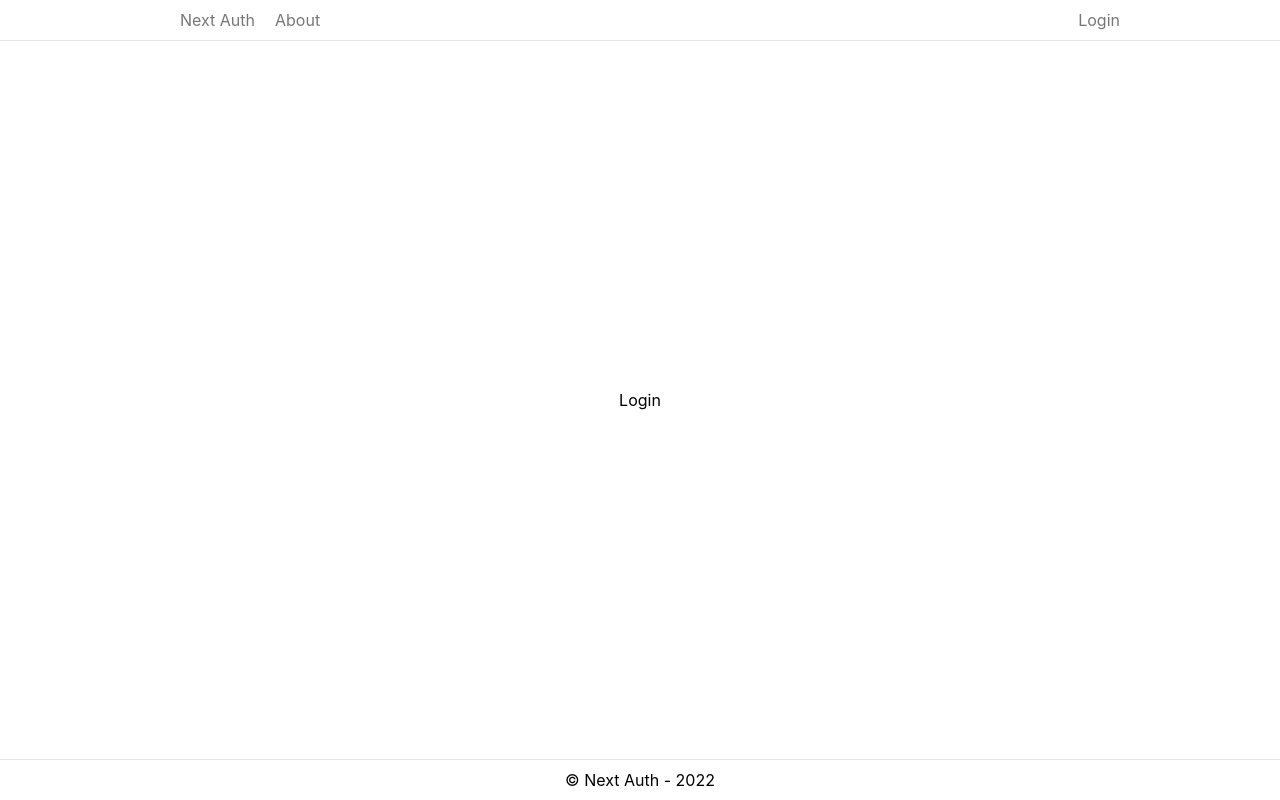
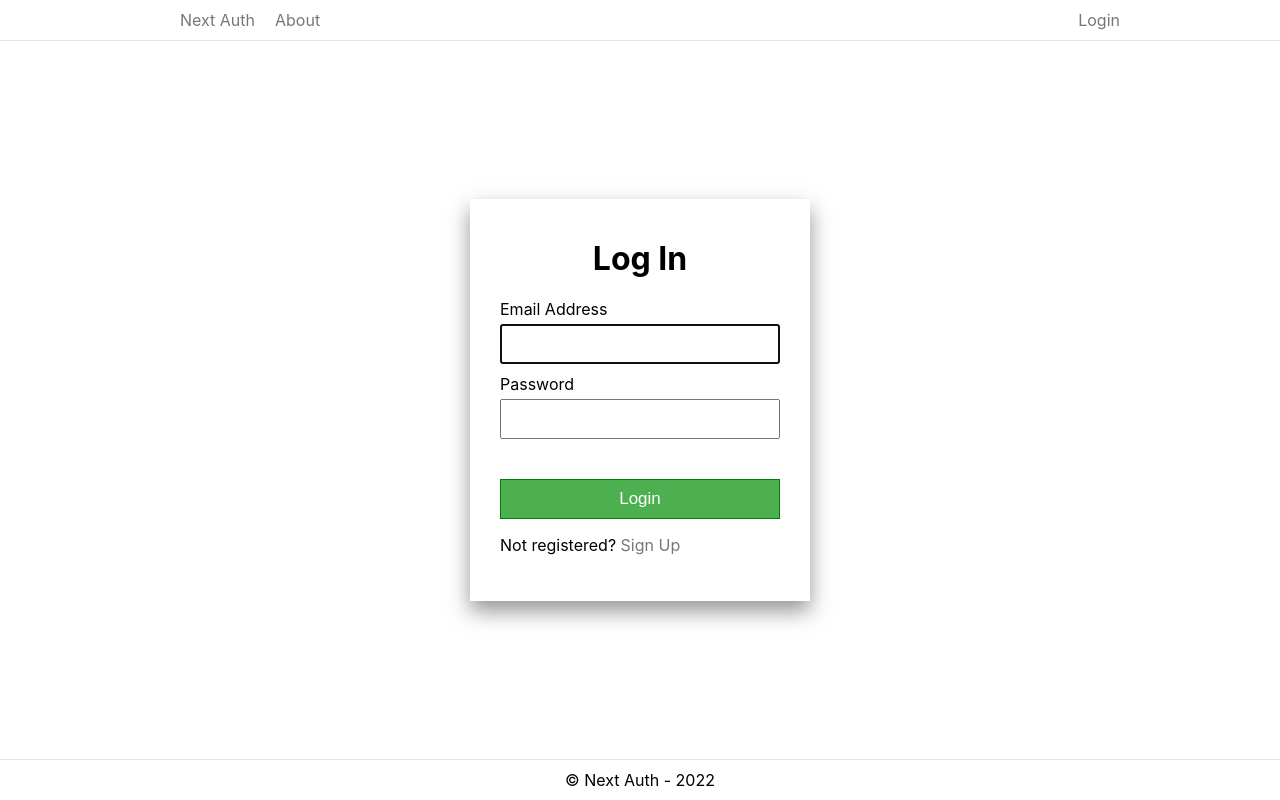
Before and after one commit to stefaleon/Next-Auth-with-Express-backend, a Next.js app: page /auth/login in a window 1280 px wide. Built offline with nearby package versions, Linux system fonts and the light colour scheme; no server answers.

Commit message:
Create the register and login pages

```diff
--- a/pages/auth/login.js
+++ b/pages/auth/login.js
@@ -1,5 +1,53 @@
+import { useState, useContext } from 'react';
+import Link from 'next/link';
 import Layout from 'components/Layout';
+import AuthContext from 'context/AuthContext';
 
-export default function login() {
-  return <Layout title='Login'>Login</Layout>;
+export default function Login() {
+  const [email, setEmail] = useState('');
+  const [password, setPassword] = useState('');
+
+  const { login, error } = useContext(AuthContext);
+
+  const handleSubmit = (e) => {
+    e.preventDefault();
+    login({ email, password });
+  };
+
+  return (
+    <Layout title='User Login'>
+      <div className='auth'>
+        <div className='error'>{error}</div>
+        <h1> Log In </h1>
+
+        <form onSubmit={handleSubmit}>
+          <div>
+            <label htmlFor='email'>Email Address</label>
+            <input
+              autoFocus
+              type='email'
+              id='email'
+              value={email}
+              onChange={(e) => setEmail(e.target.value)}
+            />
+          </div>
+          <div>
+            <label htmlFor='password'>Password</label>
+            <input
+              type='password'
+              id='password'
+              value={password}
+              onChange={(e) => setPassword(e.target.value)}
+            />
+          </div>
+
+          <input type='submit' value='Login' className='btn' />
+        </form>
+
+        <p>
+          Not registered? <Link href='/auth/register'>Sign Up</Link>
+        </p>
+      </div>
+    </Layout>
+  );
 }
--- a/styles/globals.css
+++ b/styles/globals.css
@@ -38,12 +38,14 @@ header nav {
   max-width: 1000px;
 }
 
+.auth a,
 header a {
   text-decoration: none;
   color: #777;
   margin-right: 20px;
 }
 
+.auth a:hover,
 header a:hover {
   opacity: 0.5;
 }
@@ -55,3 +57,50 @@ footer {
   height: 40px;
   box-shadow: 0 -1px 0 rgba(0, 0, 0, 0.1);
 }
+
+.auth {
+  width: 340px;
+  padding: 30px;
+  box-shadow: 0px 10px 20px 0px rgba(50, 50, 50, 0.52);
+}
+
+.auth label {
+  display: block;
+  margin-bottom: 5px;
+}
+
+.auth input {
+  display: block;
+  width: 100%;
+  height: 40px;
+  padding: 5px;
+  font-size: 16px;
+}
+
+.auth input[type='submit'] {
+  margin-top: 40px;
+  width: 100%;
+  font-size: 17px;
+  padding: 7px;
+  background-color: #4caf50;
+  border: 1px solid green;
+  color: white;
+  cursor: pointer;
+}
+
+.auth div {
+  margin-bottom: 10px;
+}
+
+.auth h1 {
+  margin-top: -10px;
+  text-align: center;
+}
+
+.error {
+  min-height: 20px;
+  color: #f44336;
+  font-size: 15px;
+  font-style: italic;
+  margin-top: -10px;
+}
```
Also changed, not shown: pages/auth/register.js (added, +80 -0 lines).
